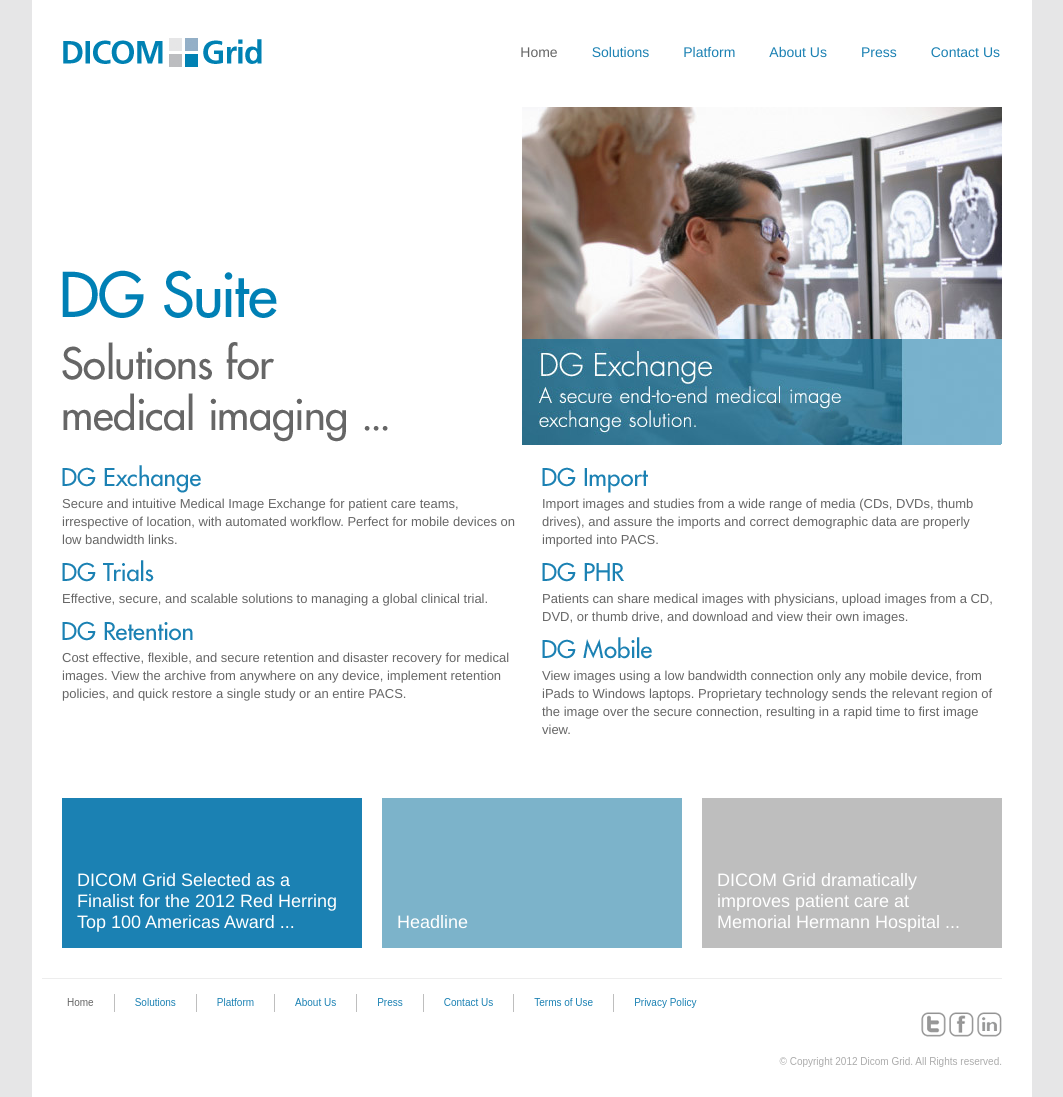
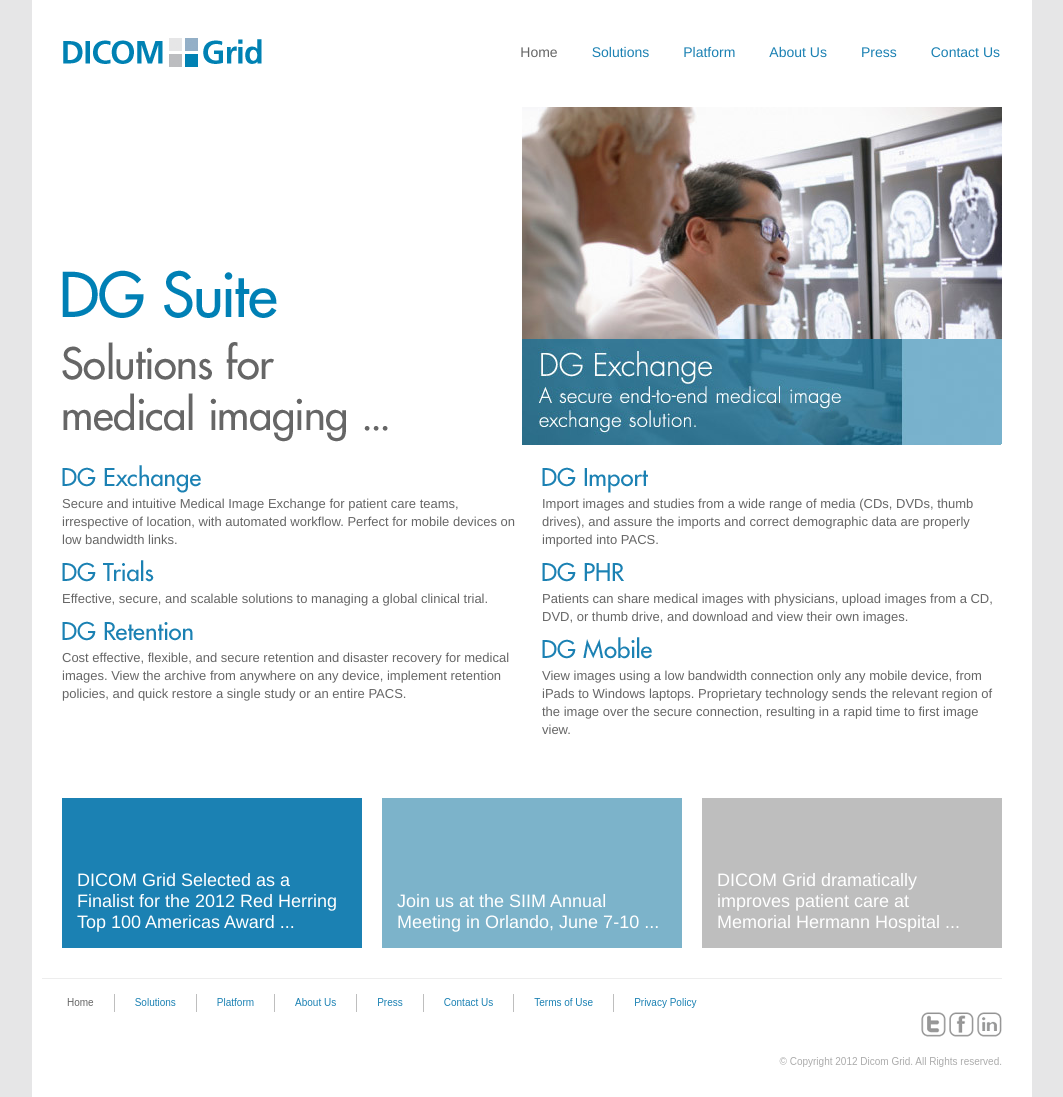
Before and after one commit to kevinold/dg-jekyll, a Jekyll site: the page built from index.html, in a window 1280 px wide. Shown: the whole page, without its empty margins (108-1171 px from the left). Built offline with Jekyll 4.4.1, drawn with Linux system fonts in a browser that asks for light colours; Markdown is read by kramdown in place of the engine named in the settings.

Commit message:
add simm event

```diff
--- a/index.html
+++ b/index.html
@@ -88,7 +88,7 @@
   <span><a href="http://www.marketwatch.com/story/dicom-grid-selected-as-a-finalist-for-the-2012-red-herring-top-100-americas-award-2012-05-14" target="_blank">DICOM Grid Selected as a Finalist for the 2012 Red Herring Top 100 Americas Award ...</a></span>
 </div>
 <div class="hp_box light_blue_bg">
-  <span><a href="#" target="_blank">Headline</a></span>
+  <span><a href="http://www.siim2012.org/exhibitors/dicom_grid.html" target="_blank">Join us at the SIIM Annual Meeting in Orlando, June 7-10 ...</a></span>
 </div>
 <div class="hp_box gray_bg">
   <span><a href="http://www.youtube.com/watch?v=QptCT672CAc" target="_blank">DICOM Grid dramatically improves patient care at Memorial Hermann Hospital ...</a></span>
```
Also changed, not shown: 1 other file.
